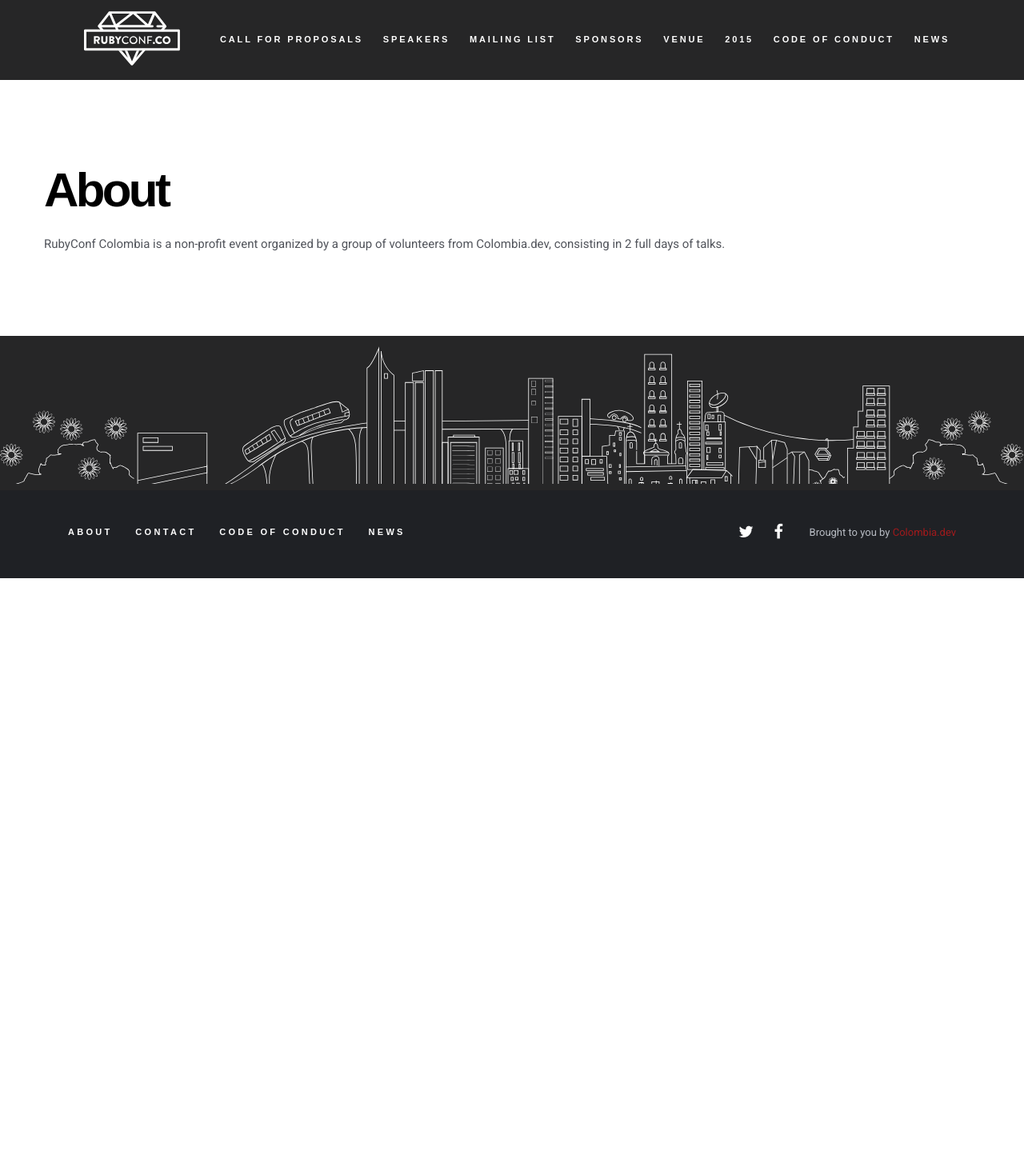
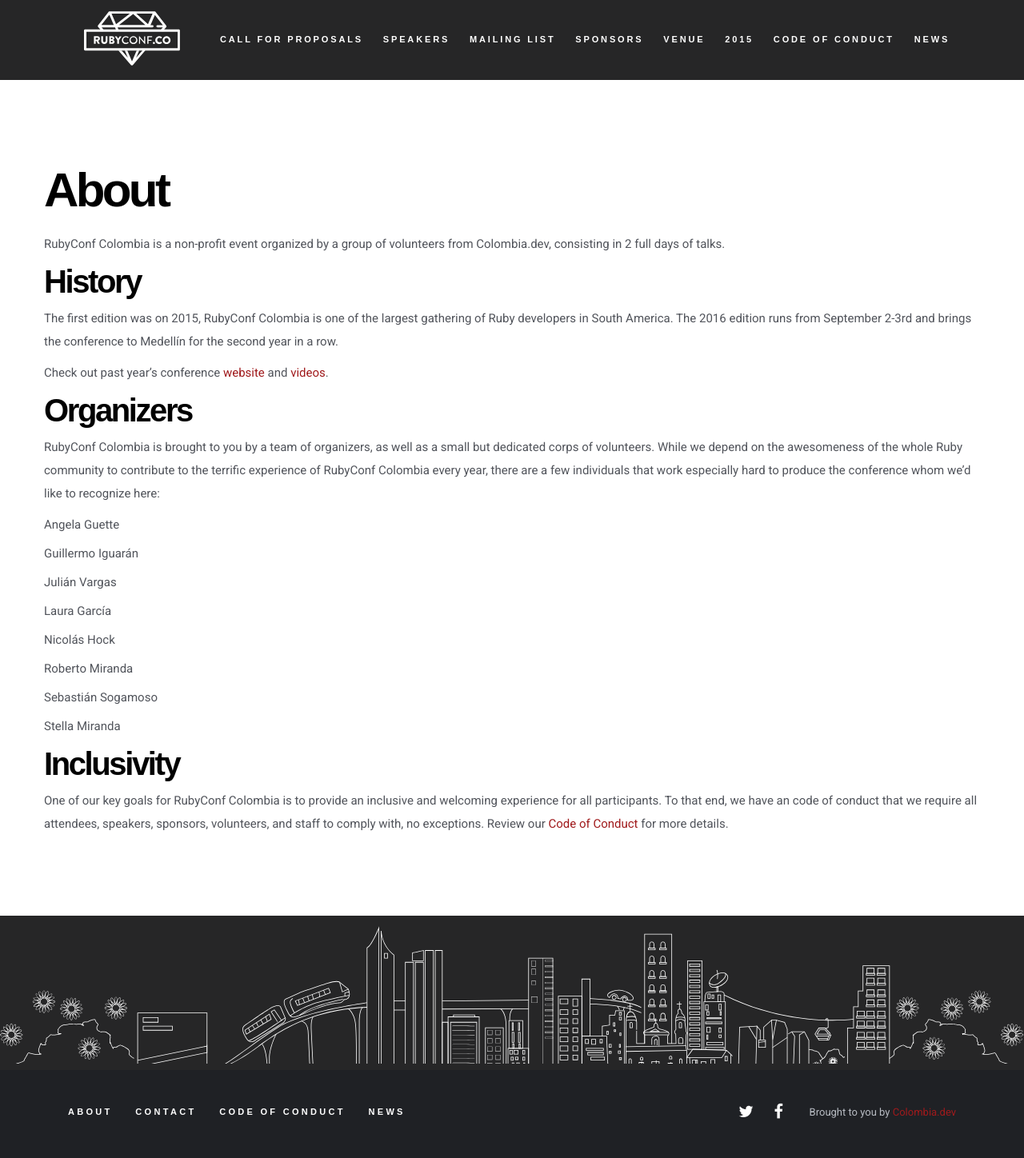
Before and after one commit to RubyConfCo/2016-rubyconfco.github.io, a Jekyll site: the page built from about.md, in a window 1280 px wide. Shown: the whole page at 80% size. Built offline with Jekyll 4.4.1, drawn with Linux system fonts in a browser that asks for light colours; some web fonts are replaced; a script that is not in the unit is left out; before the commit the page ends 900 px from its top, so only the background shows below that.

Commit message:
Update ABOUT page

```diff
--- a/about.md
+++ b/about.md
@@ -6,3 +6,34 @@
 
 RubyConf Colombia is a non-profit event organized by a group of volunteers from
 Colombia.dev, consisting in 2 full days of talks.
+
+#### History
+The first edition was on 2015, RubyConf Colombia is one of the largest gathering
+of Ruby developers in South America. The 2016 edition runs from September 2-3rd
+and brings the conference to Medellín for the second year in a row.
+
+Check out past year's conference [website](http://2015.rubyconf.co/) and [
+videos](https://www.youtube.com/watch?v=1VDjHBRK9Eo&list=PLq_08z5fuQgFP64HqrRWd3RWUKmPFMdo6).
+
+#### Organizers
+RubyConf Colombia is brought to you by a team of organizers, as well as a small
+but dedicated corps of volunteers. While we depend on the awesomeness of the
+whole Ruby community to contribute to the terrific experience of RubyConf
+Colombia every year, there are a few individuals that work especially hard to
+produce the conference whom we’d like to recognize here:
+
+* Angela Guette
+* Guillermo Iguarán
+* Julián Vargas
+* Laura García
+* Nicolás Hock
+* Roberto Miranda
+* Sebastián Sogamoso
+* Stella Miranda
+
+#### Inclusivity
+One of our key goals for RubyConf Colombia is to provide an inclusive and
+welcoming experience for all participants. To that end, we have an code of
+conduct that we require all attendees, speakers, sponsors, volunteers, and staff
+to comply with, no exceptions. Review our
+[Code of Conduct](/code-of-conduct.html) for more details.
```
